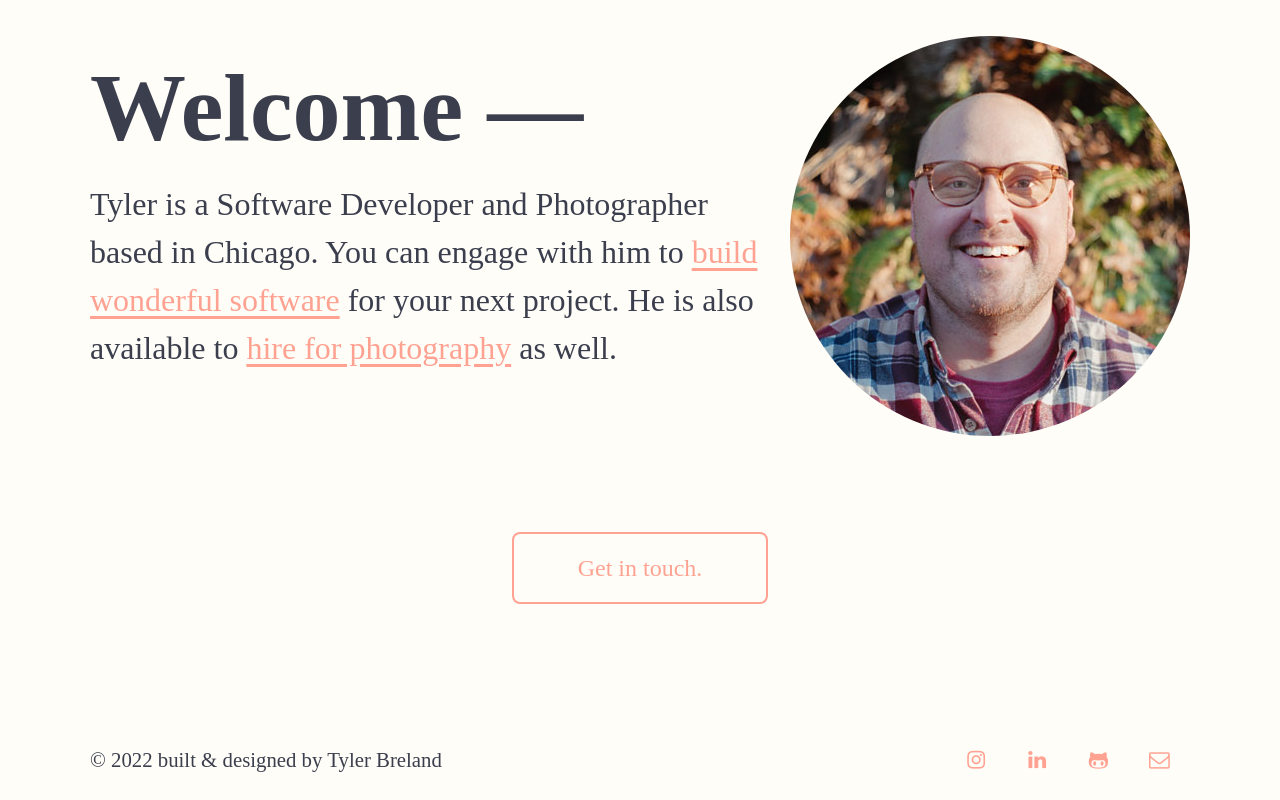
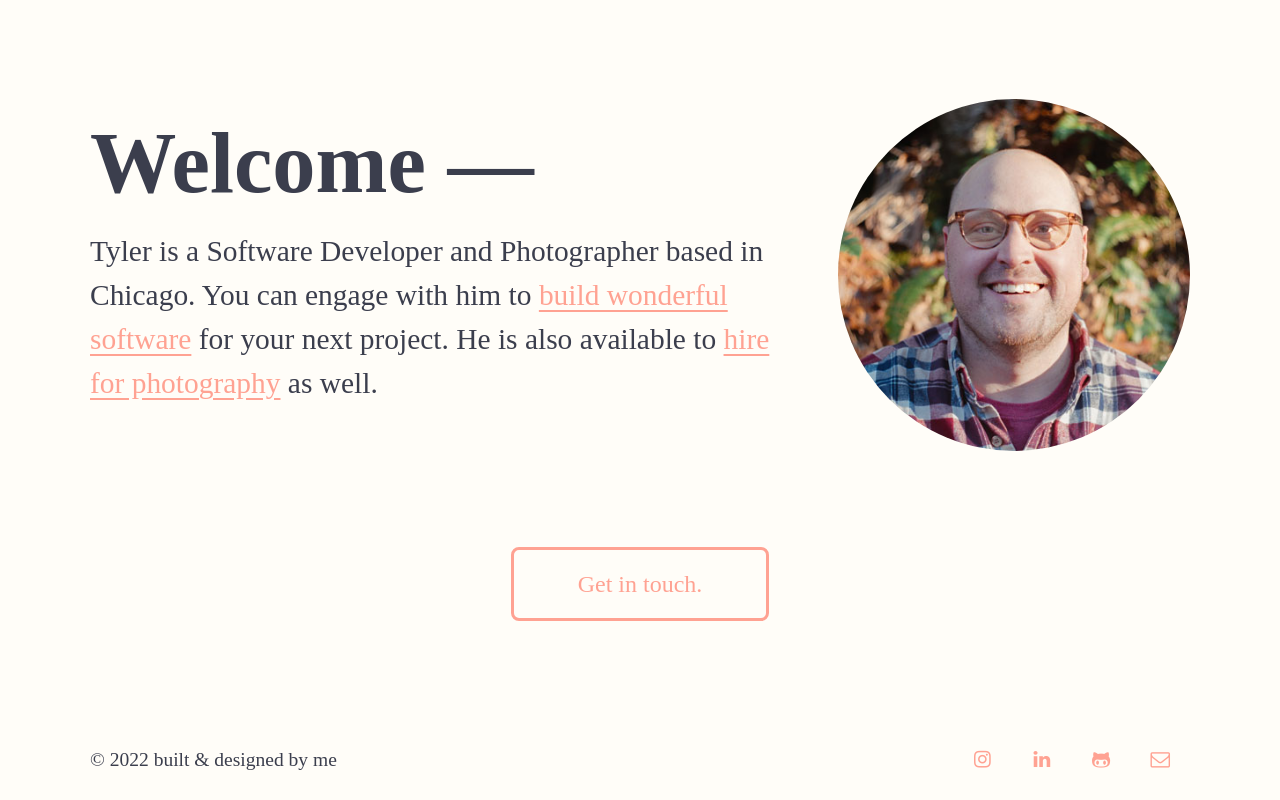
Before and after one commit to TylerBre/tylerbreland.com, a plain HTML site: page index.html in a window 1280 px wide. Drawn offline with Linux system fonts and the light colour scheme; a web font is replaced by a local one.

Commit message:
better responsive types

```diff
--- a/assets/styles/style.css
+++ b/assets/styles/style.css
@@ -11,6 +11,32 @@
     --fonter-height: 10vh;
 }
 
+@keyframes headline {
+    0% {
+        font-size: 3rem;
+    }
+    100% {
+        font-size: 6rem;
+    }
+}
+
+@keyframes hero-text {
+    0% {
+        font-size: 1.2rem;
+    }
+    100% {
+        font-size: 2rem;
+    }
+}
+
+@keyframes footer-text {
+    0% {
+        font-size: 0.9rem;
+    }
+    100% {
+        font-size: 1.3rem;
+    }
+}
 
 html, body {
     height: 100%; width: 100%;
@@ -64,10 +90,22 @@ a:hover {
     align-self: center;
     margin: 6rem auto 0;
     font-size: 1.5rem;
-    border: 2px solid var(--pink);
+    border: 3px solid var(--pink);
+    color: var(--pink);
+    background: var(--white);
     border-radius: 0.5rem;
     padding: 1rem 4rem;
     text-decoration: none;
+}
+
+.big-button:hover {
+    color: var(--white);
+    background: var(--pink);
+    border-color: var(--pink);
+}
+
+.big-button, .big-button:hover {
+    transition: all 100ms ease-in;
 }
 
 .full-screen-container {
@@ -75,6 +113,7 @@ a:hover {
     flex: 1;
     flex-direction: column;
     width: 100vw;
+    padding-top: 10vh;
     padding-bottom: var(--fonter-height);
     justify-content: center;
     align-items: center;
@@ -110,6 +149,7 @@ footer, .footer-push {
 }
 
 footer {
+    --tt-key: footer-text;
     display: flex;
     flex-direction: column;
     align-items: center;
@@ -139,6 +179,14 @@ footer .content-container {
     background: none;
 }
 
+[aria-label="About Section"] h1 {
+    --tt-key: headline;
+}
+
+[aria-label="About Section"] p {
+    --tt-key: hero-text;
+}
+
 /* mobile */
 @media (max-width: 767px) {
     .content-container {
@@ -152,18 +200,6 @@ footer .content-container {
     [aria-label="About Section"] img[alt="Image of Tyler Breland"] {
         width: 50%;
         margin: 0 auto;
-    }
-
-    [aria-label="About Section"] h1 {
-        font-size: 3rem;
-    }
-
-    [aria-label="About Section"] p {
-        font-size: 1.2rem;
-    }
-
-    footer {
-        font-size: 0.9rem;
     }
 
     .footer-icon-links {
@@ -184,20 +220,8 @@ footer .content-container {
         width: calc(100vw - 6rem);
     }
 
-    [aria-label="About Section"] h1 {
-        font-size: 4.5rem;
-    }
-
-    [aria-label="About Section"] p {
-        font-size: 1.5rem;
-    }
-
     [aria-label="About Section"] img[alt="Image of Tyler Breland"] {
         width: 14rem; height: 14rem;
-    }
-
-    footer {
-        font-size: 1.1rem;
     }
 }
 
@@ -207,16 +231,8 @@ footer .content-container {
         width: 800px;
     }
 
-    [aria-label="About Section"] h1 {
-        font-size: 5rem;
-    }
-
-    [aria-label="About Section"] p {
-        font-size: 1.3rem;
-    }
-
     [aria-label="About Section"] img[alt="Image of Tyler Breland"] {
-        width: 18rem; height: 18rem;
+        width: 16rem; height: 16rem;
     }
 
     footer {
@@ -230,19 +246,7 @@ footer .content-container {
         width: 1100px;
     }
 
-    [aria-label="About Section"] h1 {
-        font-size: 6rem;
-    }
-
-    [aria-label="About Section"] p {
-        font-size: 2rem;
-    }
-
     [aria-label="About Section"] img[alt="Image of Tyler Breland"] {
-        width: 25rem; height: 25rem;
-    }
-
-    footer {
-        font-size: 1.3rem;
+        width: 22rem; height: 22rem;
     }
 }
--- a/index.html
+++ b/index.html
@@ -11,6 +11,8 @@
     <link rel="stylesheet" href="assets/styles/fonts.css">
     <link rel="stylesheet" href="assets/styles/fontello-embedded.css">
     <link rel="stylesheet" href="assets/styles/style.css">
+    <!--  scripts  -->
+    <script src="assets/js/typetura.min.js"></script>
 </head>
 <body>
     <section class="full-screen-container">
@@ -49,7 +51,7 @@
     </section>
     <footer>
         <div class="content-container">
-            <p>&copy; <span id="current-year"></span> built &amp; designed by Tyler Breland</p>
+            <p>&copy; <span id="current-year"></span> built &amp; designed by me</p>
             <div class="spacer"></div>
             <a class="footer-icon-links icon-instagram"
                href="https://instagram.com/tyler_b_photos"
@@ -77,9 +79,8 @@
             ></a>
         </div>
     </footer>
-
-<script>
-    document.getElementById('current-year').innerText = new Date().getFullYear();
-</script>
+    <script>
+        document.getElementById('current-year').innerText = new Date().getFullYear();
+    </script>
 </body>
 </html>
```
Also changed, not shown: assets/js/typetura.min.js (added, +14 -0 lines).
